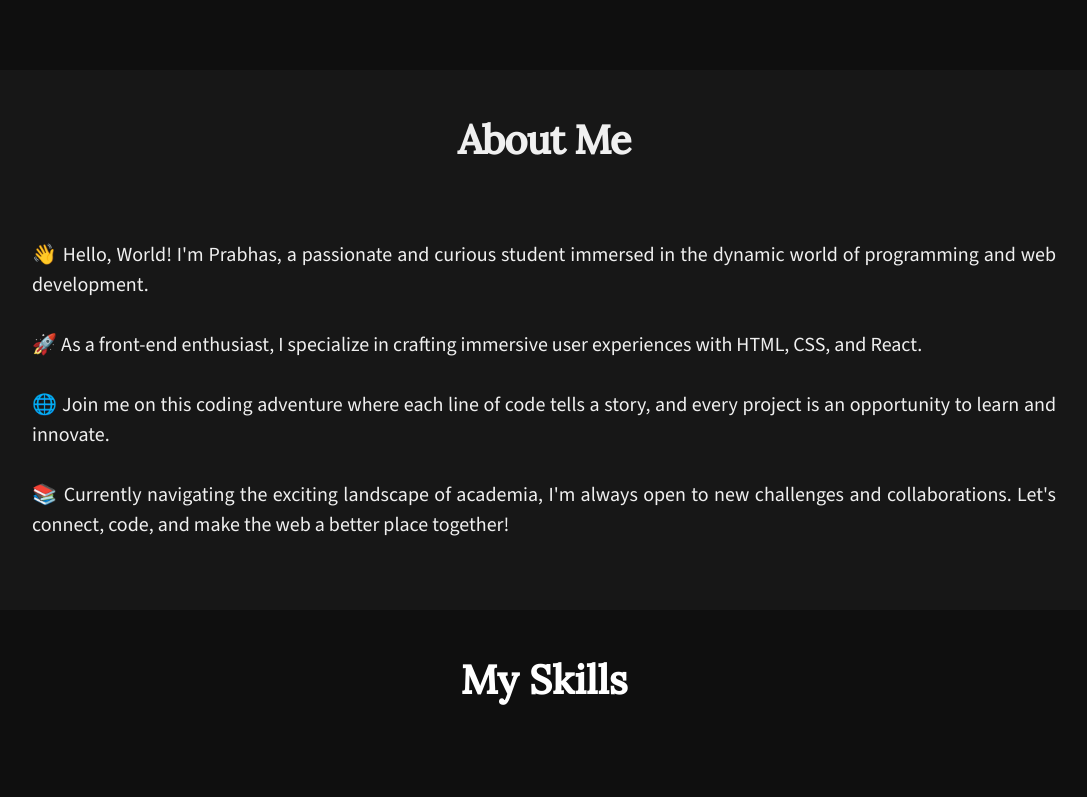
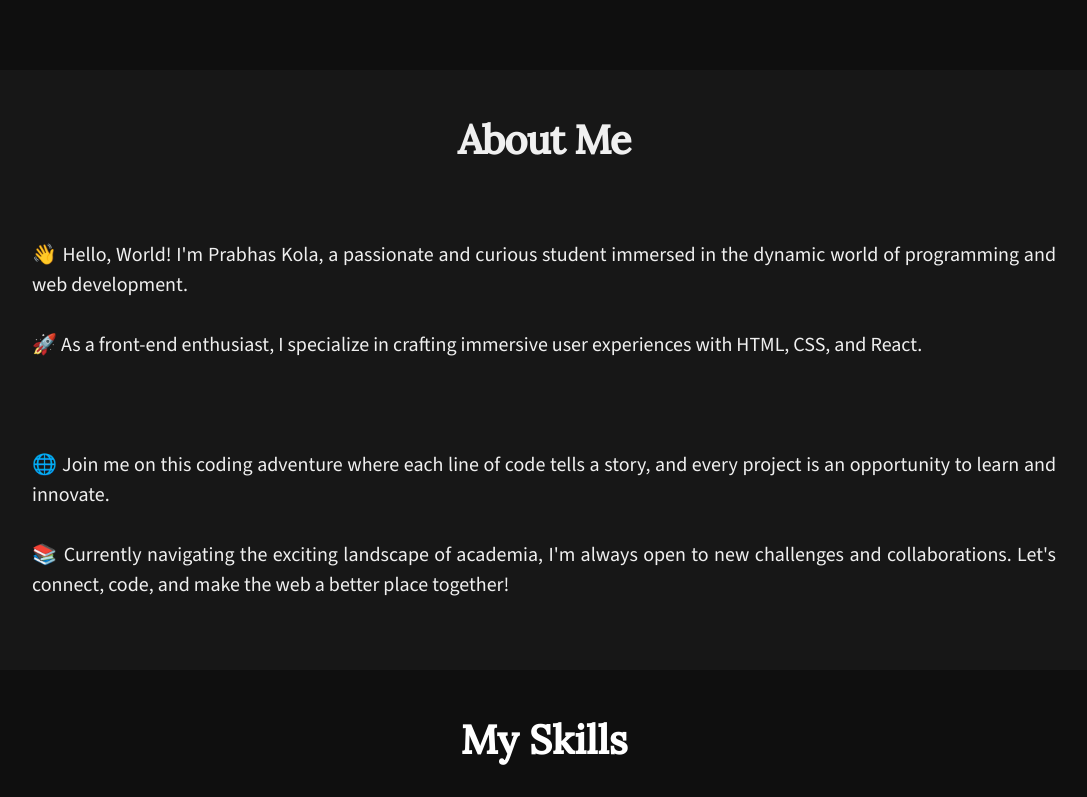
Before and after one commit to Kola-Prabhas/portfolio, a React (Create React App) app: page / in a window 1280 px wide. Shown: the part 577-1374 px from the top of the page, without its empty margins (96-1183 px from the left). Built offline with nearby package versions, Linux system fonts and the light colour scheme.

Commit message:
Revert "Fixed project card hover transition and text of about section"
This reverts commit 98d6260c92a4ecae25c1d49f384caa9676284ef5.

```diff
--- a/src/components/About.js
+++ b/src/components/About.js
@@ -15,14 +15,14 @@ function About() {
 		>
 			<div className="about-wrapper">
 				<h2 className="about_heading">About Me</h2>
-				<p className="about_text">👋 Hello, World! I'm Prabhas, a passionate and curious student immersed in the dynamic world of programming and web development.
+				<p className="about_text">👋 Hello, World! I'm Prabhas Kola, a passionate and curious student immersed in the dynamic world of programming and web development.
 					{/* My journey started with the elegant dance of Python, the interactive nature of JavaScript, and the solidity of Solidity in blockchain development. */}<br /> <br />
 
 					🚀 As a front-end enthusiast, I specialize in crafting immersive user experiences with HTML, CSS, and React.
 					{/* I believe in the power of clean code and intuitive design to elevate digital interactions. */}<br /><br />
 
 					{/* 💻 Beyond the pixels, I delve into the realms of computer science, exploring the intricacies of data structures and algorithms that form the backbone of efficient software. */}
-					{/* Databases, operating systems, and computer networks are not just buzzwords to me—they're the puzzle pieces I eagerly assemble to build robust solutions. <br /><br /> */}
+					{/* Databases, operating systems, and computer networks are not just buzzwords to me—they're the puzzle pieces I eagerly assemble to build robust solutions. */}<br /><br />
 
 					🌐 Join me on this coding adventure where each line of code tells a story, and every project is an opportunity to learn and innovate.
 					{/* Let's turn ideas into reality and create a digital landscape that leaves a lasting impression. */}<br /><br />
--- a/src/components/styles.css
+++ b/src/components/styles.css
@@ -649,7 +649,7 @@ input:checked {
 	padding: 1em 0;
 	margin: 0 auto 2em auto;
 	font-size: 2em;
-	transition: translate 1s ease-in-out;
+	transition: all 1s ease-in-out;
 
 }
 
```
